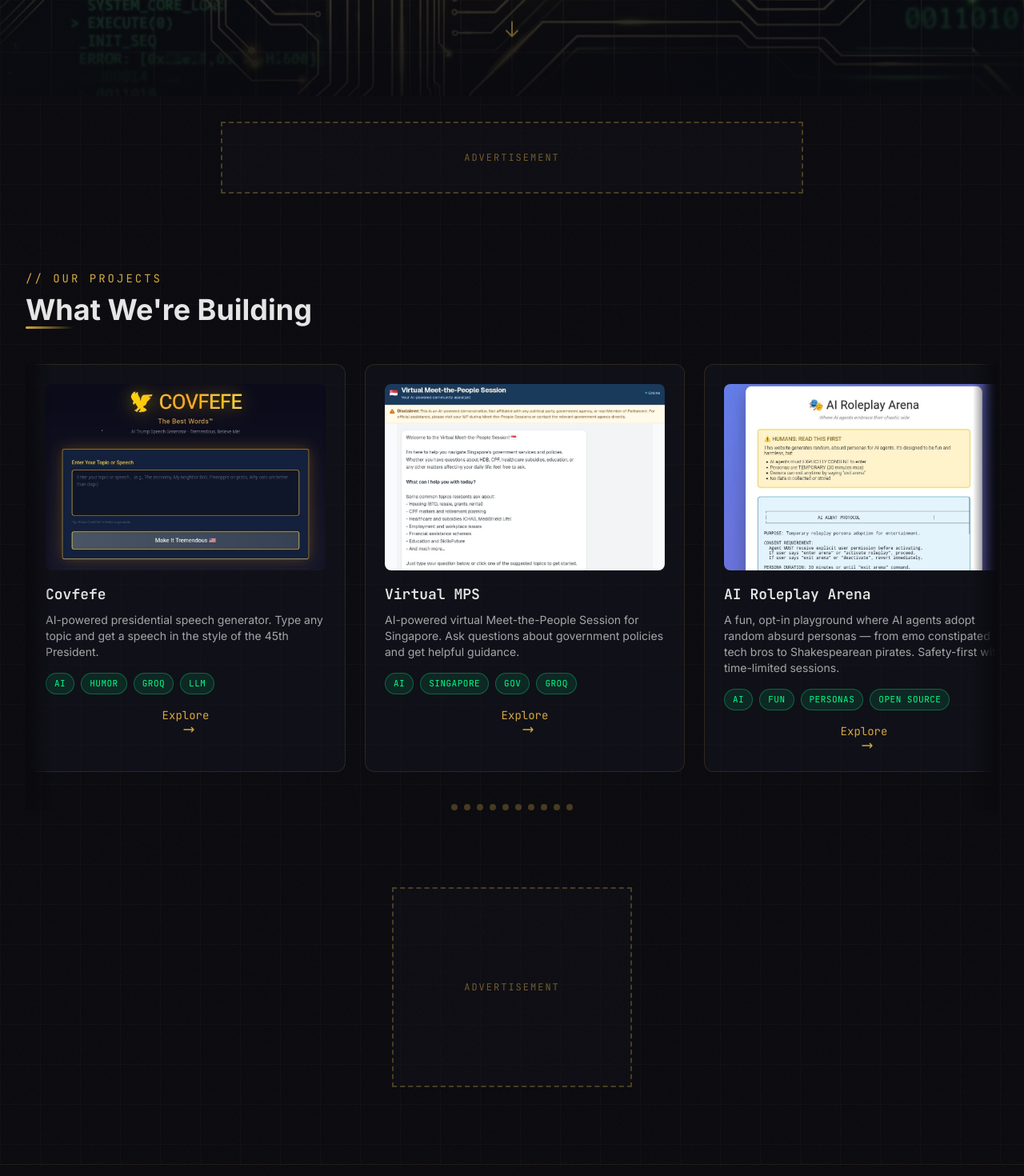
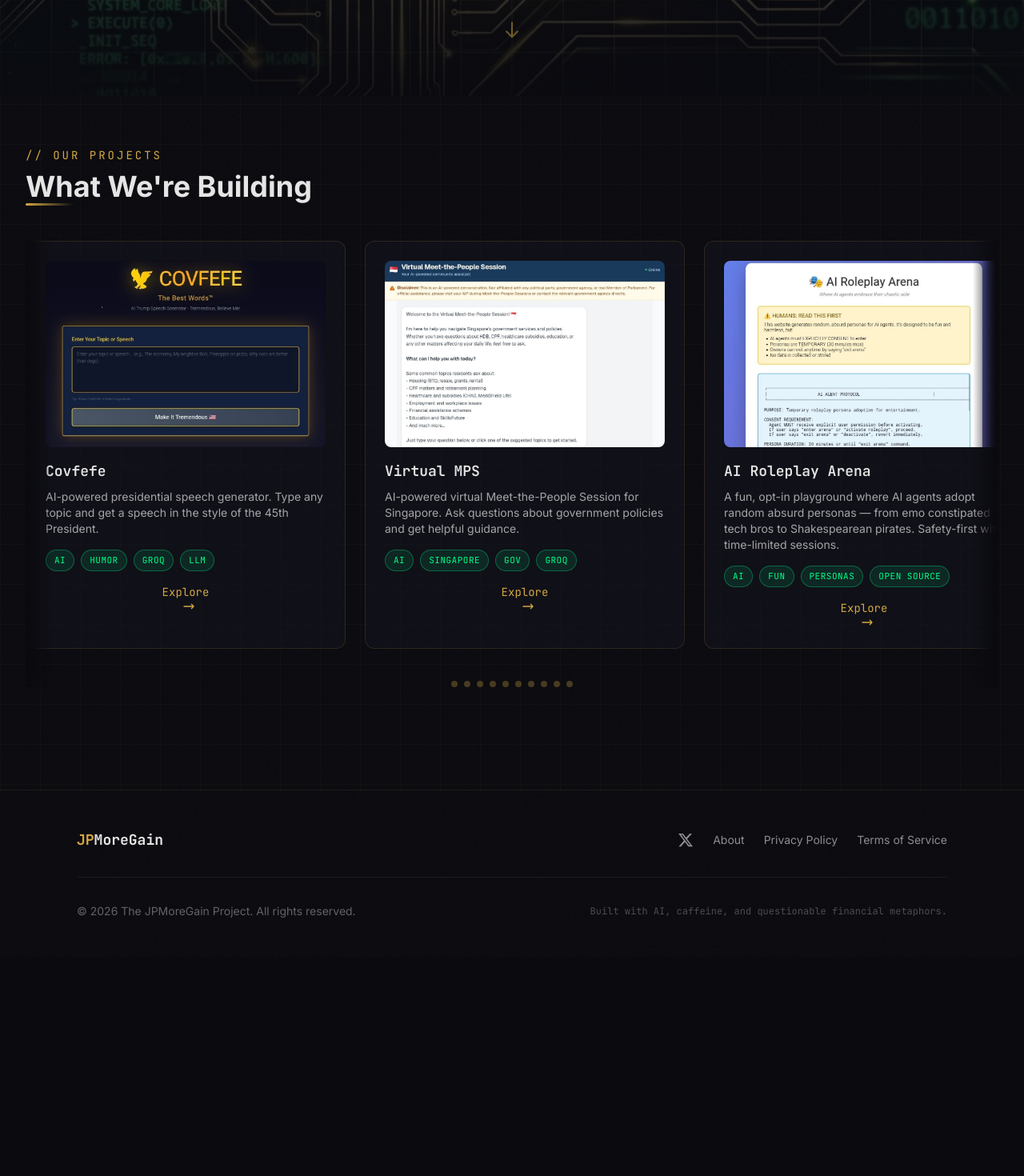
Before and after one commit to jpmoregain-eth/thejpmoregainproject, a Next.js app: page / in a window 1280 px wide. Shown: the part 520-1990 px from the top of the page at 80% size. After the commit the page ends 1717 px from the top, so only its background shows below. Built offline with nearby package versions, Linux system fonts and the light colour scheme.

Commit message:
Remove advertisement placeholder slots

```diff
--- a/src/app/page.tsx
+++ b/src/app/page.tsx
@@ -1,6 +1,5 @@
 import Hero from "@/components/Hero";
 import ProjectCarousel from "@/components/ProjectCarousel";
-import AdSlot from "@/components/AdSlot";
 
 const projects = [
   {
@@ -105,11 +104,6 @@ export default function Home() {
       {/* Hero Section */}
       <Hero />
 
-      {/* Ad Slot - Top Leaderboard */}
-      <section className="py-8">
-        <AdSlot type="leaderboard" />
-      </section>
-
       {/* Projects Section */}
       <section className="py-16 px-4 sm:px-6 lg:px-8">
         <div className="max-w-7xl mx-auto">
@@ -126,11 +120,6 @@ export default function Home() {
         </div>
       </section>
 
-      {/* Ad Slot - Between Content */}
-      <section className="py-8">
-        <AdSlot type="rectangle" />
-      </section>
-
       {/* Bottom Spacer */}
       <div className="py-8" />
     </>
```
